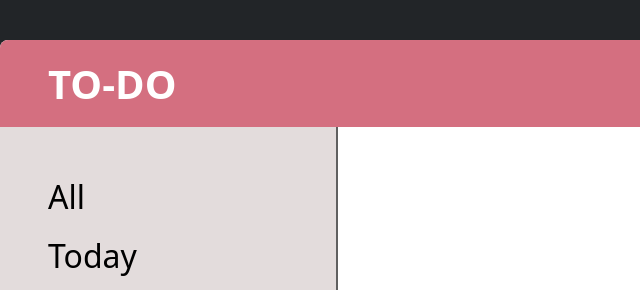
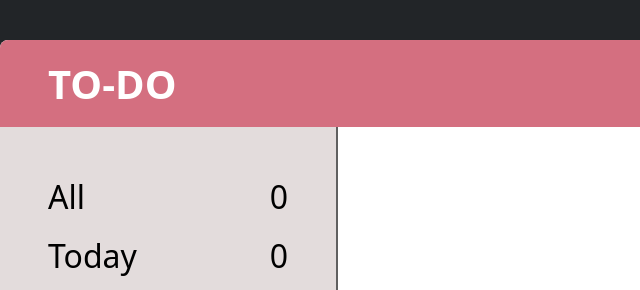
Before and after one commit to kathode/todo-list, a website built with webpack: page src/template.html in a window 1280 px wide. Shown: the top 290 px of the page, 0-640 px from the left. Built offline with nearby package versions, Linux system fonts and the light colour scheme.

Commit message:
Add id to attach the counter

```diff
--- a/src/template.html
+++ b/src/template.html
@@ -10,8 +10,8 @@
       <h1 class="todo-header">TO-DO</h1>
       <div class="todo-body">
         <div class="todo-side-panel">
-          <div class="default-views">All</div>
-          <div class="default-views">Today</div>
+          <div class="default-views" id="all">All</div>
+          <div class="default-views" id="today">Today</div>
           <div class="default-views">Projects</div>
           <div class="projects-view"></div>
 
```
